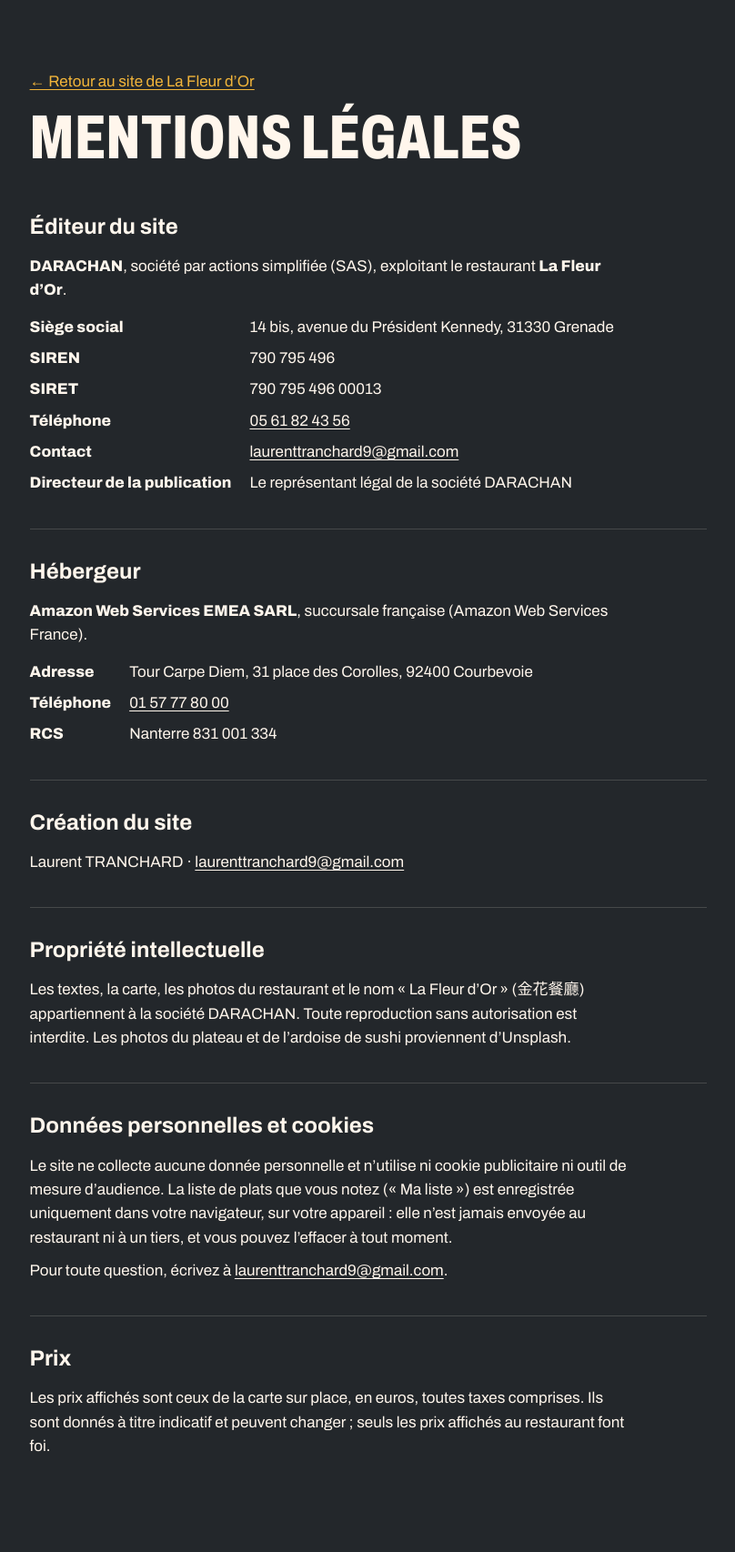
After one commit to laurenttranchard9-beep/Fleur-d-or, a PHP site: page /mentions-legales.html in a window 1280 px wide. The commit adds this page. Shown: the whole page at 91% size, without its empty margins (235-1043 px from the left). Run offline with PHP 8.4, Linux system fonts and the light colour scheme.

Commit message:
La Fleur d'Or : page Mentions légales
- Éditeur : DARACHAN, SAS, 14 bis av. du Président Kennedy, 31330 Grenade,
  SIREN 790 795 496, SIRET 790 795 496 00013 ; contact laurenttranchard9@gmail.com
- Hébergeur : Amazon Web Services EMEA SARL, succursale française,
  Tour Carpe Diem, 31 place des Corolles, 92400 Courbevoie, 01 57 77 80 00,
  RCS Nanterre 831 001 334
- Propriété intellectuelle, données personnelles (liste stockée sur l'appareil), prix
- Lien dans le pied de page, entrée dans le sitemap
- server.js sert aussi mentions-legales.html, robots.txt et sitemap.xml

Co-Authored-By: Claude Opus 5.5 <noreply@anthropic.com>
Claude-Session: https://claude.ai/code/session_01NDsWcN8P2Pw7Gp49iwTDfD

```diff
--- a/admin/lib.php
+++ b/admin/lib.php
@@ -637,6 +637,8 @@ function fd_generer_sitemap(): string
     return '<?xml version="1.0" encoding="UTF-8"?>' . "\n"
         . '<urlset xmlns="http://www.sitemaps.org/schemas/sitemap/0.9">' . "\n"
         . '  <url><loc>' . FD_URL_SITE . '</loc><lastmod>' . date('Y-m-d') . '</lastmod></url>' . "\n"
+        . (is_file(FD_RACINE . '/mentions-legales.html')
+            ? '  <url><loc>' . FD_URL_SITE . 'mentions-legales.html</loc></url>' . "\n" : '')
         . '</urlset>' . "\n";
 }
 
--- a/admin/modele.html
+++ b/admin/modele.html
@@ -329,6 +329,7 @@
   <p class="pied-credits">Photos : La Fleur d’Or, sauf le plateau et l’ardoise de sushi (Unsplash).</p>
   <div class="pied-bas">
     <p class="pied-creation">Création du site : <strong>Laurent TRANCHARD</strong> · contact : <a href="mailto:laurenttranchard9@gmail.com">laurenttranchard9@gmail.com</a></p>
+    <p class="pied-legal"><a href="mentions-legales.html">Mentions légales</a></p>
     <a class="pied-connexion" href="admin/" rel="nofollow">
       <svg class="ico" aria-hidden="true" focusable="false"><use href="#i-cadenas"></use></svg>
       <span>Se connecter</span>
--- a/assets/css/site.css
+++ b/assets/css/site.css
@@ -783,3 +783,21 @@ html:not(.js) .barre { grid-template-columns: 1fr; }
   .quartier-titre { background: none; box-shadow: none; }
   .plat-prix, .vin-prix data, .ardoise-prix, .etal-note { color: #000; }
 }
+
+/* ---------- Mentions légales ---------- */
+.page-legale { background: var(--ardoise); min-height: 100vh; }
+.legal { max-width: 860px; margin: 0 auto; padding: clamp(40px, 6vw, 88px) var(--gouttiere) clamp(64px, 8vw, 120px); }
+.legal .section-titre { margin: 18px 0 clamp(28px, 4vw, 48px); font-size: clamp(2.25rem, 1.4rem + 3.6vw, 4.5rem); overflow-wrap: anywhere; }
+.legal section + section { margin-top: 36px; padding-top: 28px; border-top: 1px solid var(--trait); }
+.legal-titre { font-size: 1.5rem; margin-bottom: 12px; }
+.legal p { max-width: 68ch; line-height: 1.55; }
+.legal p + p { margin-top: 10px; }
+.legal a { overflow-wrap: anywhere; }
+.legal-retour a { color: var(--or); }
+.legal-liste { display: grid; grid-template-columns: max-content 1fr; gap: 8px 20px; margin-top: 14px; }
+.legal-liste dt { font-weight: 800; }
+.legal-liste dd { margin: 0; min-width: 0; overflow-wrap: anywhere; }
+@media (max-width: 559px) {
+  .legal-liste { grid-template-columns: 1fr; gap: 2px; }
+  .legal-liste dd + dt { margin-top: 10px; }
+}
--- a/index.html
+++ b/index.html
@@ -821,6 +821,7 @@
   <p class="pied-credits">Photos : La Fleur d’Or, sauf le plateau et l’ardoise de sushi (Unsplash).</p>
   <div class="pied-bas">
     <p class="pied-creation">Création du site : <strong>Laurent TRANCHARD</strong> · contact : <a href="mailto:laurenttranchard9@gmail.com">laurenttranchard9@gmail.com</a></p>
+    <p class="pied-legal"><a href="mentions-legales.html">Mentions légales</a></p>
     <a class="pied-connexion" href="admin/" rel="nofollow">
       <svg class="ico" aria-hidden="true" focusable="false"><use href="#i-cadenas"></use></svg>
       <span>Se connecter</span>
--- /dev/null
+++ b/mentions-legales.html
@@ -0,0 +1,64 @@
+<!DOCTYPE html>
+<html lang="fr">
+<head>
+<meta charset="utf-8">
+<meta name="viewport" content="width=device-width, initial-scale=1, viewport-fit=cover">
+<title>Mentions légales · La Fleur d’Or, Grenade</title>
+<meta name="description" content="Mentions légales du site du restaurant La Fleur d’Or à Grenade : éditeur (société DARACHAN), hébergeur, propriété intellectuelle et données personnelles.">
+<link rel="canonical" href="https://www.restaurant-lafleurdor.com/mentions-legales.html">
+<meta name="theme-color" content="#3a2a20">
+<link rel="icon" href="assets/favicon.svg" type="image/svg+xml">
+<link rel="preload" href="assets/fonts/archivo-latin.woff2" as="font" type="font/woff2" crossorigin>
+<link rel="stylesheet" href="assets/css/site.css">
+</head>
+<body class="page-legale">
+<main class="legal" id="haut">
+  <p class="legal-retour"><a href="./">← Retour au site de La Fleur d’Or</a></p>
+  <h1 class="section-titre">Mentions légales</h1>
+
+  <section aria-labelledby="l-editeur">
+    <h2 class="legal-titre" id="l-editeur">Éditeur du site</h2>
+    <p><strong>DARACHAN</strong>, société par actions simplifiée (SAS), exploitant le restaurant <strong>La Fleur d’Or</strong>.</p>
+    <dl class="legal-liste">
+      <dt>Siège social</dt><dd>14 bis, avenue du Président Kennedy, 31330 Grenade</dd>
+      <dt>SIREN</dt><dd>790 795 496</dd>
+      <dt>SIRET</dt><dd>790 795 496 00013</dd>
+      <dt>Téléphone</dt><dd><a href="tel:+33561824356">05&nbsp;61&nbsp;82&nbsp;43&nbsp;56</a></dd>
+      <dt>Contact</dt><dd><a href="mailto:laurenttranchard9@gmail.com">laurenttranchard9@gmail.com</a></dd>
+      <dt>Directeur de la publication</dt><dd>Le représentant légal de la société DARACHAN</dd>
+    </dl>
+  </section>
+
+  <section aria-labelledby="l-hebergeur">
+    <h2 class="legal-titre" id="l-hebergeur">Hébergeur</h2>
+    <p><strong>Amazon Web Services EMEA SARL</strong>, succursale française (Amazon Web Services France).</p>
+    <dl class="legal-liste">
+      <dt>Adresse</dt><dd>Tour Carpe Diem, 31 place des Corolles, 92400 Courbevoie</dd>
+      <dt>Téléphone</dt><dd><a href="tel:+33157778000">01&nbsp;57&nbsp;77&nbsp;80&nbsp;00</a></dd>
+      <dt>RCS</dt><dd>Nanterre 831 001 334</dd>
+    </dl>
+  </section>
+
+  <section aria-labelledby="l-creation">
+    <h2 class="legal-titre" id="l-creation">Création du site</h2>
+    <p>Laurent TRANCHARD · <a href="mailto:laurenttranchard9@gmail.com">laurenttranchard9@gmail.com</a></p>
+  </section>
+
+  <section aria-labelledby="l-propriete">
+    <h2 class="legal-titre" id="l-propriete">Propriété intellectuelle</h2>
+    <p>Les textes, la carte, les photos du restaurant et le nom « La Fleur d’Or » (金花餐廳) appartiennent à la société DARACHAN. Toute reproduction sans autorisation est interdite. Les photos du plateau et de l’ardoise de sushi proviennent d’Unsplash.</p>
+  </section>
+
+  <section aria-labelledby="l-donnees">
+    <h2 class="legal-titre" id="l-donnees">Données personnelles et cookies</h2>
+    <p>Le site ne collecte aucune donnée personnelle et n’utilise ni cookie publicitaire ni outil de mesure d’audience. La liste de plats que vous notez (« Ma liste ») est enregistrée uniquement dans votre navigateur, sur votre appareil : elle n’est jamais envoyée au restaurant ni à un tiers, et vous pouvez l’effacer à tout moment.</p>
+    <p>Pour toute question, écrivez à <a href="mailto:laurenttranchard9@gmail.com">laurenttranchard9@gmail.com</a>.</p>
+  </section>
+
+  <section aria-labelledby="l-prix">
+    <h2 class="legal-titre" id="l-prix">Prix</h2>
+    <p>Les prix affichés sont ceux de la carte sur place, en euros, toutes taxes comprises. Ils sont donnés à titre indicatif et peuvent changer ; seuls les prix affichés au restaurant font foi.</p>
+  </section>
+</main>
+</body>
+</html>
--- a/sitemap.xml
+++ b/sitemap.xml
@@ -1,4 +1,5 @@
 <?xml version="1.0" encoding="UTF-8"?>
 <urlset xmlns="http://www.sitemaps.org/schemas/sitemap/0.9">
   <url><loc>https://www.restaurant-lafleurdor.com/</loc><lastmod>2026-09-26</lastmod></url>
+  <url><loc>https://www.restaurant-lafleurdor.com/mentions-legales.html</loc></url>
 </urlset>
```
Also changed, not shown: server.js (+6 -1 lines), README.md.
